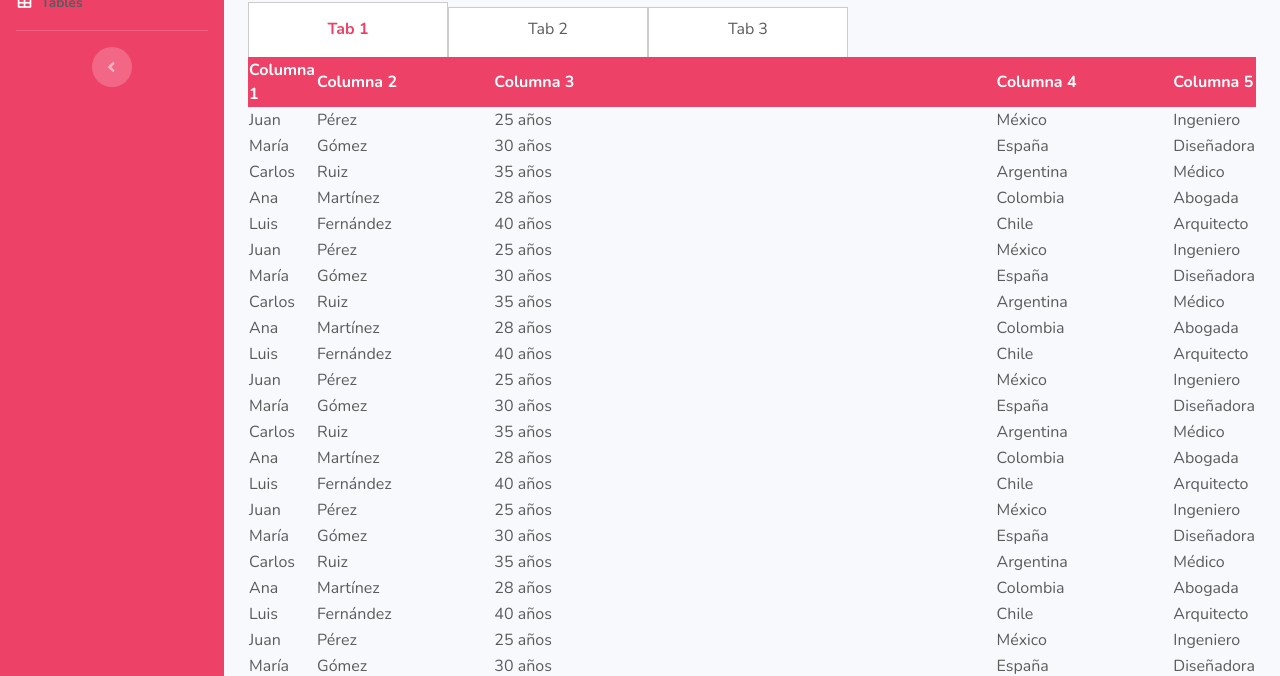
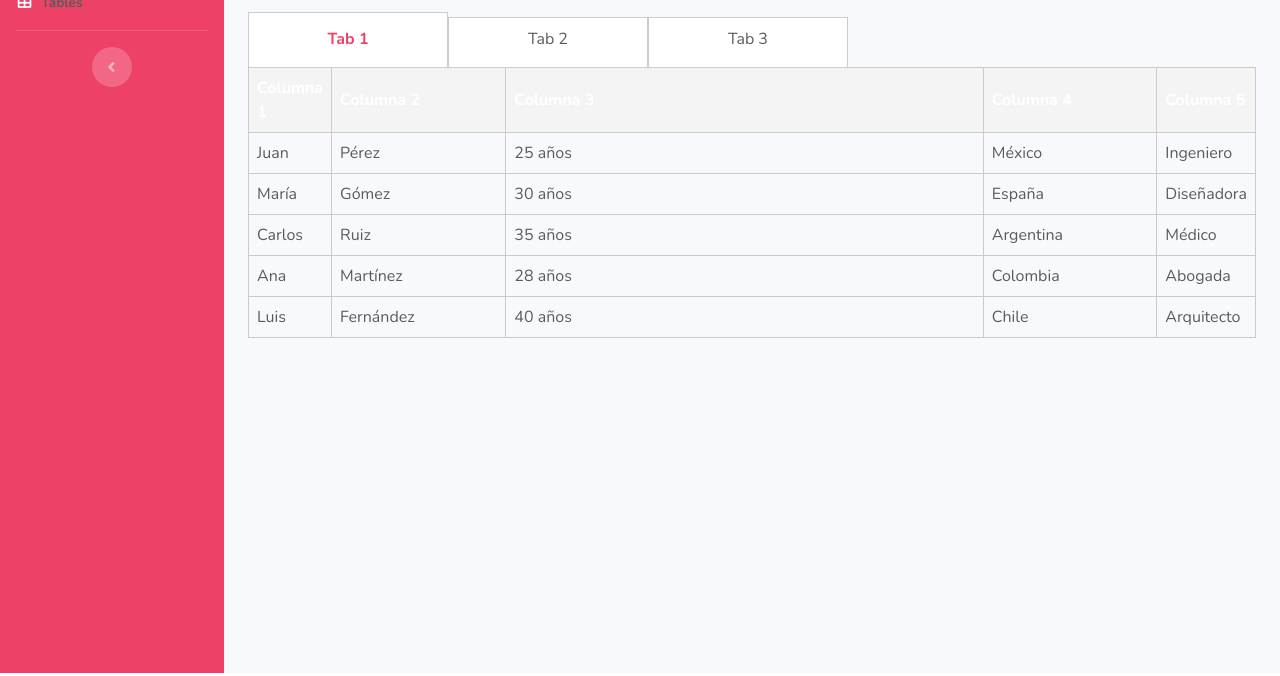
Before and after one commit to BrunoGiolP/wasimikuna.github.io, a website with bundled scripts: page call_center_dashboard/index.html in a window 1280 px wide. Shown: the part 127-803 px from the top of the page. Built offline with nearby package versions, Linux system fonts and the light colour scheme.

Commit message:
Update style.css

```diff
--- a/css/style.css
+++ b/css/style.css
@@ -913,6 +913,25 @@ select{
 
 /* DASHBOARD */
 
+.search-container {
+  margin-bottom: 10px;
+}
+table {
+  width: 100%;
+  border-collapse: collapse;
+}
+th, td {
+  border: 1px solid #ccc;
+  padding: 8px;
+  text-align: left;
+}
+th {
+  background-color: #f4f4f4;
+}
+.hidden {
+  display: none;
+}
+
 .dashboard_incidencias #accordionSidebar {
   background-color: #ed4167;
   background-image: none;
```
